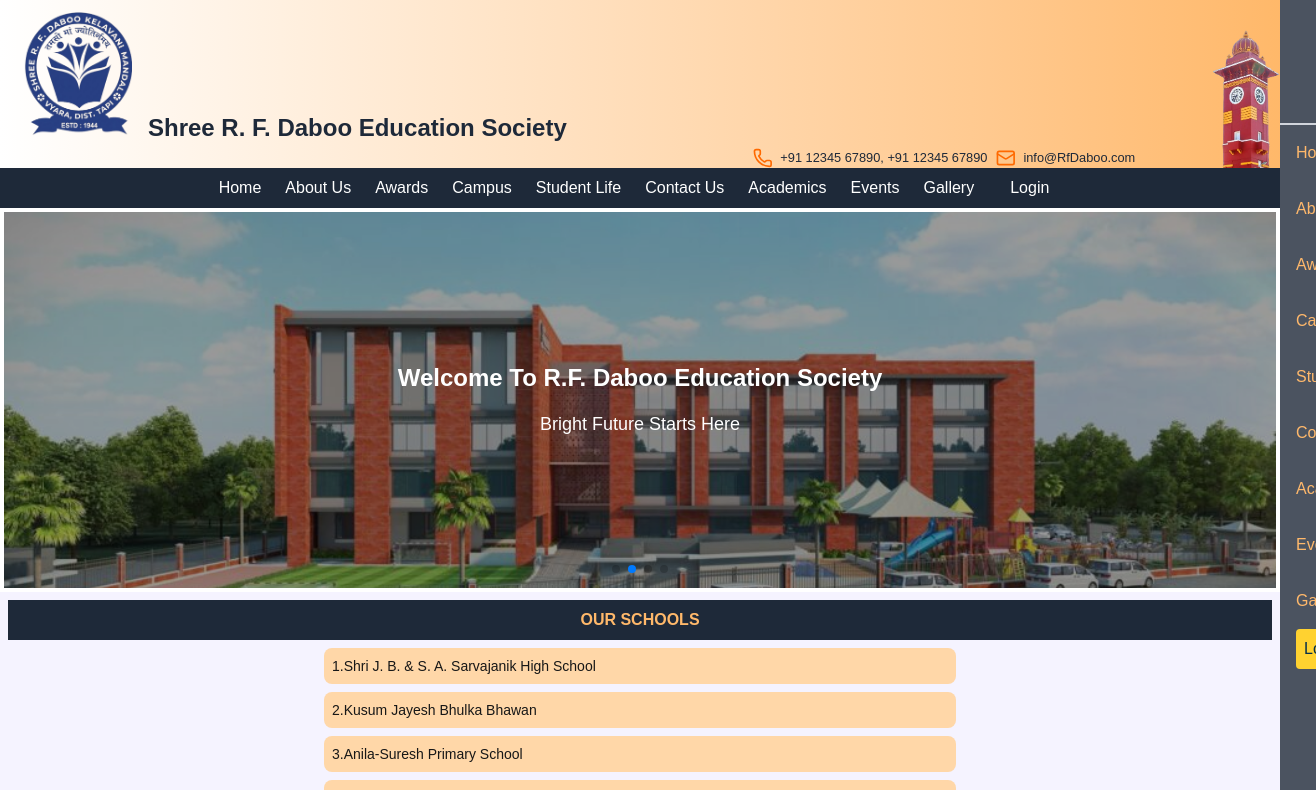
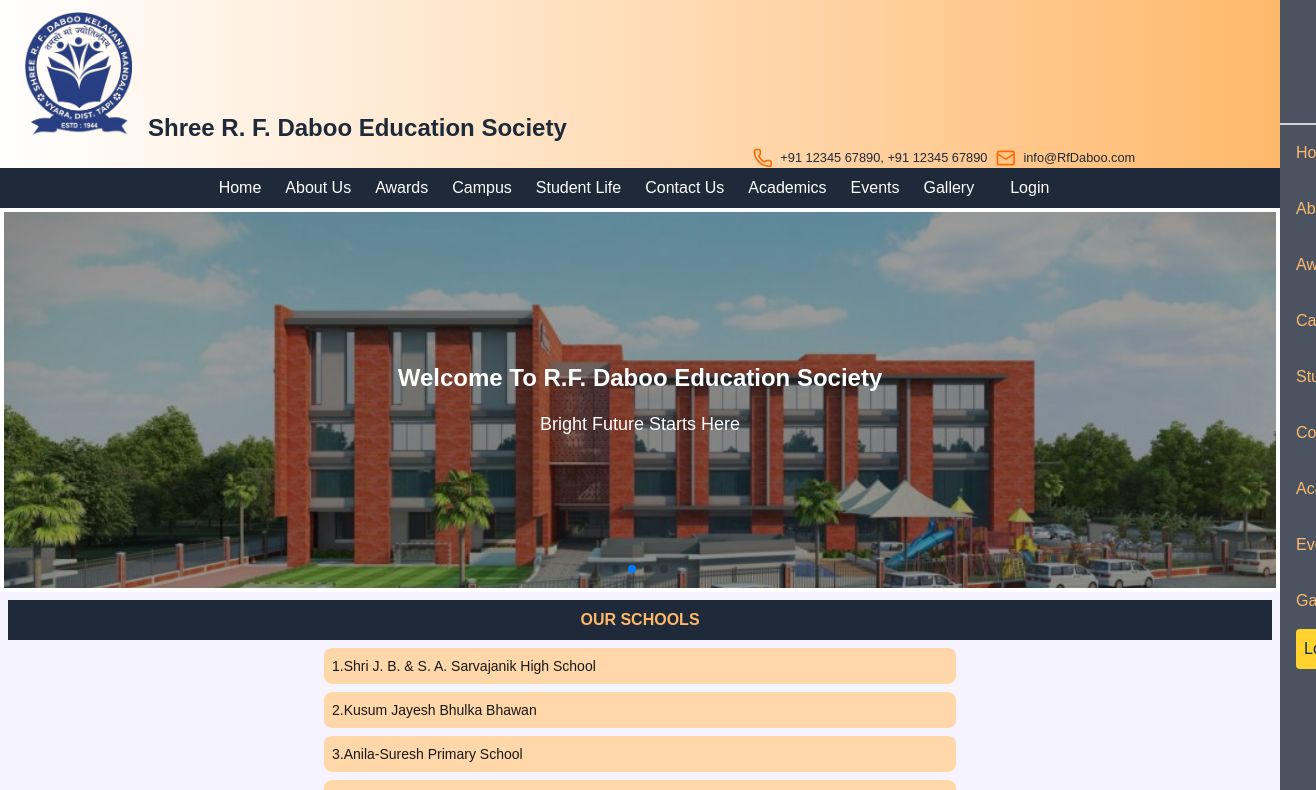
Before and after one commit to harendrasinp/R.F.Daboo_Frontend, a Next.js app: page / in a window 1280 px wide. Shown: the top 790 px of the page, 1316 px wide, since content can reach past the window. Built offline with nearby package versions, Linux system fonts and the light colour scheme.

Commit message:
add image to header

```diff
--- a/src/components/Header.js
+++ b/src/components/Header.js
@@ -20,9 +20,9 @@ const Header = () => {
             className="object-cover md:w-full md:h-full"
           />
         </div>
-          <div className="absolute top-11 -right-3 md:block w-22 h-22 md:w-45 md:h-45 md:top-[1px] md:-right-9">
+          {/* <div className="absolute top-11 -right-3 md:block w-22 h-22 md:w-45 md:h-45 md:top-[1px] md:-right-9">
              <Image src="/header/rfimage1.png" alt="header image" width={100} height={100} className="w-full h-auto object-cover" />
-          </div>
+          </div> */}
         <div className="md:flex flex-col items-center justify-center">
           <h1 className="font-bold text-gray-800 md:text-2xl text-sm">Shree R. F. Daboo Education Society </h1>
         </div>
```
